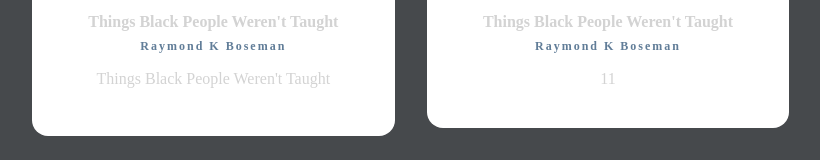
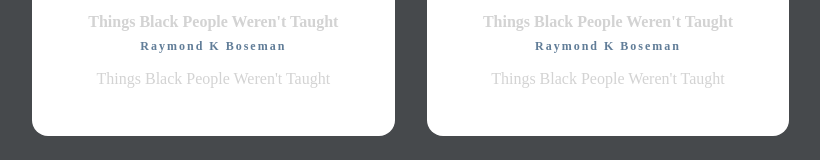
Before and after one commit to Cyrillo46/react-1, a React (Create React App) app: page / in a window 1280 px wide. Shown: the part 343-503 px from the top of the page, without its empty margins (32-852 px from the left). Built offline with nearby package versions, Linux system fonts and the light colour scheme.

Commit message:
changed 2nd book to match 1st book

```diff
--- a/src/index.js
+++ b/src/index.js
@@ -12,7 +12,7 @@ const img = "https://m.media-amazon.com/images/I/31DRXvr5JKL._SY291_BO1,204,203,
   return (
     <section className="booklist">
       <Book title={title} author={author} img={img} />
-      <Book author='another test' number={11}/>
+      <Book title={title} author={author} img={img}/>
       </section>
   )
 }
```
